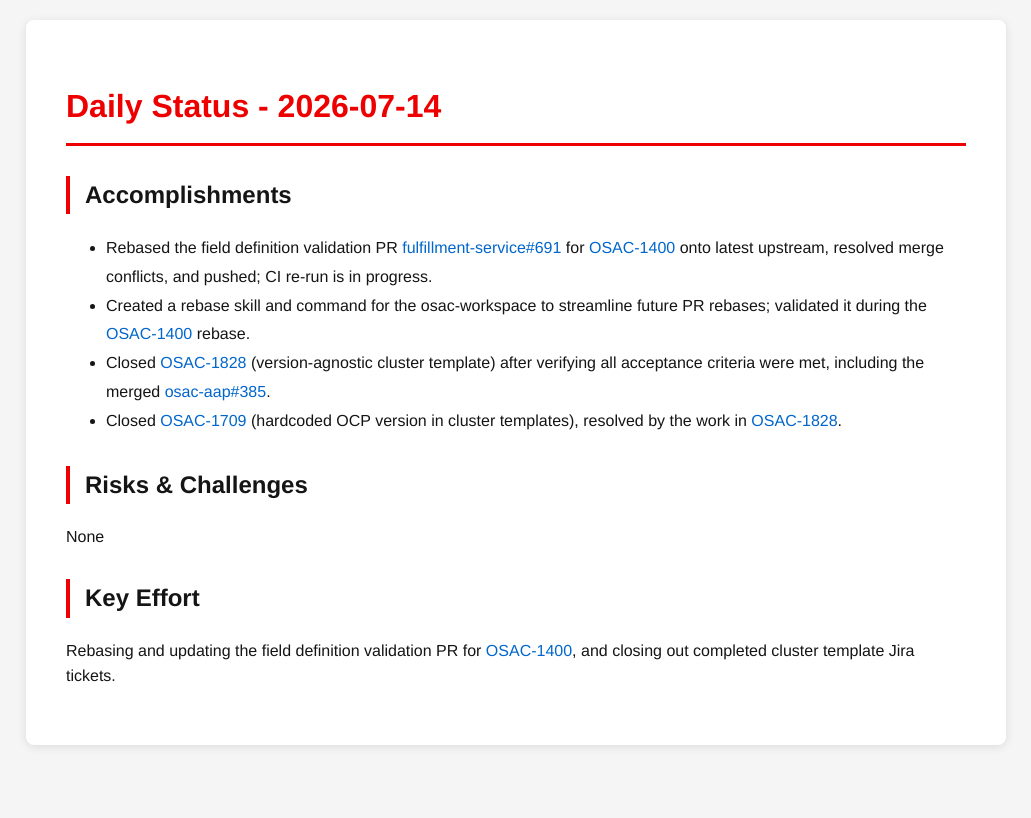
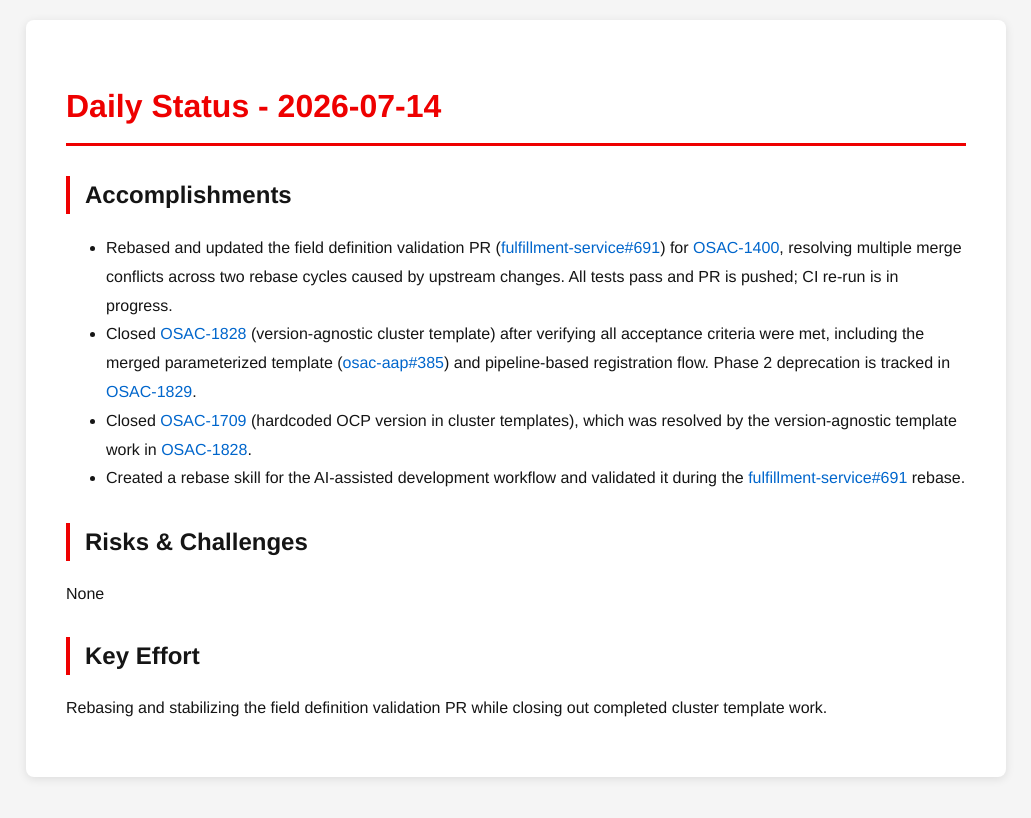
Before and after one commit to tzvatot/daily-status, a Jekyll site: the page built from 2026-07-14.md, in a window 1280 px wide. Shown: the top 818 px of the page, without its empty margins (124-1155 px from the left). Built offline with Jekyll 4.4.1, drawn with Linux system fonts in a browser that asks for light colours.

Commit message:
Daily status update - 2026-07-14

```diff
--- a/2026-07-14.md
+++ b/2026-07-14.md
@@ -7,13 +7,13 @@ date: 2026-07-14
 # Daily Status - 2026-07-14
 
 ## Accomplishments
-- Rebased the field definition validation PR [fulfillment-service#691](https://github.com/osac-project/fulfillment-service/pull/691) for [OSAC-1400](https://redhat.atlassian.net/browse/OSAC-1400) onto latest upstream, resolved merge conflicts, and pushed; CI re-run is in progress.
-- Created a rebase skill and command for the osac-workspace to streamline future PR rebases; validated it during the [OSAC-1400](https://redhat.atlassian.net/browse/OSAC-1400) rebase.
-- Closed [OSAC-1828](https://redhat.atlassian.net/browse/OSAC-1828) (version-agnostic cluster template) after verifying all acceptance criteria were met, including the merged [osac-aap#385](https://github.com/osac-project/osac-aap/pull/385).
-- Closed [OSAC-1709](https://redhat.atlassian.net/browse/OSAC-1709) (hardcoded OCP version in cluster templates), resolved by the work in [OSAC-1828](https://redhat.atlassian.net/browse/OSAC-1828).
+- Rebased and updated the field definition validation PR ([fulfillment-service#691](https://github.com/osac-project/fulfillment-service/pull/691)) for [OSAC-1400](https://redhat.atlassian.net/browse/OSAC-1400), resolving multiple merge conflicts across two rebase cycles caused by upstream changes. All tests pass and PR is pushed; CI re-run is in progress.
+- Closed [OSAC-1828](https://redhat.atlassian.net/browse/OSAC-1828) (version-agnostic cluster template) after verifying all acceptance criteria were met, including the merged parameterized template ([osac-aap#385](https://github.com/osac-project/osac-aap/pull/385)) and pipeline-based registration flow. Phase 2 deprecation is tracked in [OSAC-1829](https://redhat.atlassian.net/browse/OSAC-1829).
+- Closed [OSAC-1709](https://redhat.atlassian.net/browse/OSAC-1709) (hardcoded OCP version in cluster templates), which was resolved by the version-agnostic template work in [OSAC-1828](https://redhat.atlassian.net/browse/OSAC-1828).
+- Created a rebase skill for the AI-assisted development workflow and validated it during the [fulfillment-service#691](https://github.com/osac-project/fulfillment-service/pull/691) rebase.
 
 ## Risks & Challenges
 None
 
 ## Key Effort
-Rebasing and updating the field definition validation PR for [OSAC-1400](https://redhat.atlassian.net/browse/OSAC-1400), and closing out completed cluster template Jira tickets.
+Rebasing and stabilizing the field definition validation PR while closing out completed cluster template work.
```
